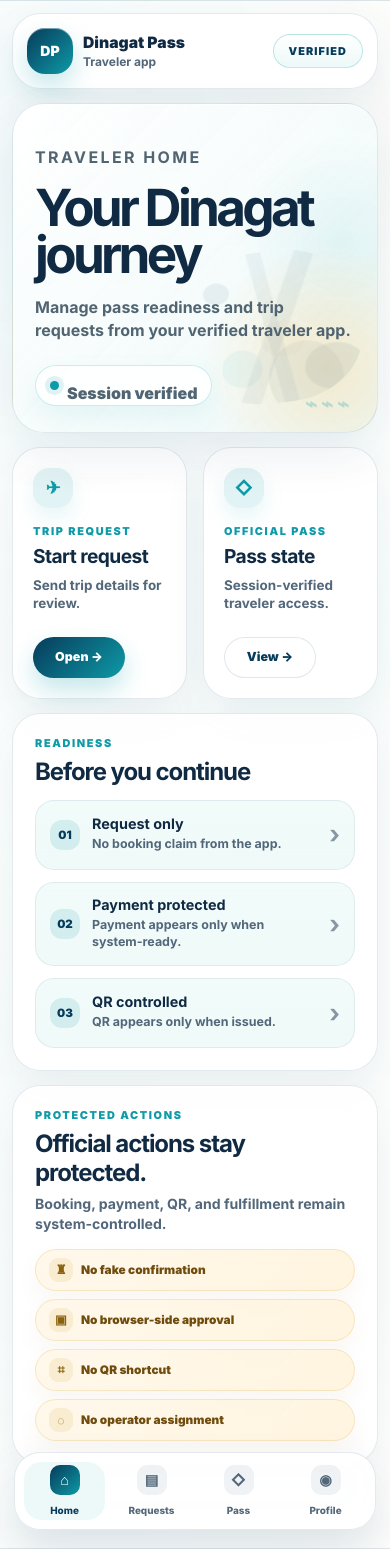
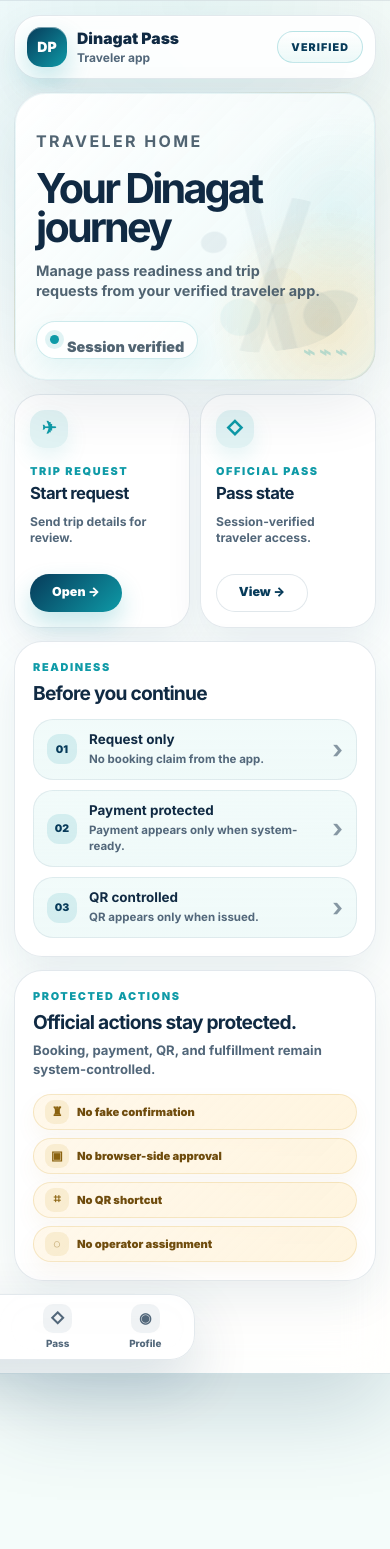
Before and after one commit to bayanihanplus/dinagat-pass, a Next.js app in the folder apps/web/: page /traveler/home in a window 390 px wide. After the commit the page ends 1374 px from the top, so only its background shows below. Built offline with nearby package versions, Linux system fonts and the light colour scheme.

Commit message:
style(traveler): polish home mobile baseline

```diff
--- a/apps/web/app/globals.css
+++ b/apps/web/app/globals.css
@@ -4178,3 +4178,183 @@ a {
     display: grid;
   }
 }
+/* DINAGAT PASS TRAVELER HOME ORIGINAL UI SURGICAL PREMIUM POLISH 01 */
+.dp-true-app-device {
+  gap: 13px;
+  padding: 14px 14px 92px;
+  background:
+    radial-gradient(circle at 50% 0%, rgba(14, 154, 167, 0.08), transparent 32%),
+    rgba(255, 255, 255, 0.72);
+  box-shadow: 0 34px 88px rgba(7, 59, 90, 0.19);
+}
+
+.dp-true-app-topbar {
+  min-height: 58px;
+  padding: 11px 12px;
+  border-radius: 25px;
+}
+
+.dp-true-app-mark {
+  width: 40px;
+  height: 40px;
+  border-radius: 15px;
+}
+
+.dp-true-app-session {
+  min-height: 32px;
+  padding: 0 13px;
+  font-size: 0.67rem;
+}
+
+.dp-true-app-pass {
+  min-height: 240px;
+  padding: 22px;
+  border-radius: 32px;
+  box-shadow:
+    inset 0 0 0 1px rgba(14, 154, 167, 0.08),
+    0 24px 60px rgba(16, 42, 67, 0.09);
+}
+
+.dp-true-app-pass h1 {
+  max-width: 300px;
+  font-size: clamp(2.55rem, 12.4vw, 3.2rem);
+  line-height: 0.94;
+  letter-spacing: -0.068em;
+}
+
+.dp-true-app-pass p:not(.dp-true-app-kicker) {
+  max-width: 285px;
+  font-size: 0.9rem;
+  line-height: 1.4;
+}
+
+.dp-true-app-pass-state {
+  margin-top: 18px;
+  min-height: 34px;
+  padding: 0 13px;
+  box-shadow: 0 12px 26px rgba(14, 154, 167, 0.08);
+}
+
+.dp-true-app-actions {
+  gap: 11px;
+}
+
+.dp-true-app-action-card {
+  min-height: 168px;
+  padding: 15px;
+  border-radius: 26px;
+  box-shadow: 0 16px 38px rgba(7, 59, 90, 0.075);
+}
+
+.dp-true-app-action-icon {
+  width: 38px;
+  height: 38px;
+  border-radius: 15px;
+}
+
+.dp-true-app-action-card h2 {
+  font-size: 1.04rem;
+  letter-spacing: -0.035em;
+}
+
+.dp-true-app-action-card p:not(.dp-true-app-kicker) {
+  font-size: 0.76rem;
+  line-height: 1.36;
+}
+
+.dp-true-app-primary,
+.dp-true-app-secondary {
+  min-height: 38px;
+  padding: 0 15px;
+}
+
+.dp-true-app-card {
+  padding: 18px;
+  border-radius: 28px;
+  box-shadow: 0 18px 44px rgba(7, 59, 90, 0.078);
+}
+
+.dp-true-app-section-head h2 {
+  font-size: 1.2rem;
+  letter-spacing: -0.04em;
+}
+
+.dp-true-app-section-head p:not(.dp-true-app-kicker) {
+  max-width: 300px;
+  font-size: 0.82rem;
+  line-height: 1.42;
+}
+
+.dp-true-app-list {
+  gap: 10px;
+}
+
+.dp-true-app-list-item {
+  min-height: 60px;
+  padding: 12px 13px;
+  border-radius: 20px;
+}
+
+.dp-true-app-list-item span {
+  width: 30px;
+  height: 30px;
+  font-size: 0.66rem;
+}
+
+.dp-true-app-list-item h3 {
+  font-size: 0.84rem;
+}
+
+.dp-true-app-list-item p {
+  font-size: 0.72rem;
+}
+
+.dp-true-app-chip-grid {
+  gap: 8px;
+}
+
+.dp-true-app-chip-grid span {
+  min-height: 36px;
+  padding: 0 11px;
+  border-radius: 999px;
+  font-size: 0.7rem;
+}
+
+.dp-true-app-bottom-nav {
+  left: 14px;
+  right: 14px;
+  bottom: 13px;
+  min-height: 64px;
+  padding: 8px;
+  border-radius: 25px;
+  box-shadow: 0 24px 58px rgba(7, 59, 90, 0.16);
+}
+
+.dp-true-app-nav-item {
+  min-height: 48px;
+  border-radius: 18px;
+}
+
+.dp-true-app-nav-item strong {
+  width: 29px;
+  height: 29px;
+}
+
+@media (max-width: 420px) {
+  .dp-true-app-pass {
+    min-height: 228px;
+    padding: 21px;
+  }
+
+  .dp-true-app-pass h1 {
+    font-size: 2.58rem;
+  }
+
+  .dp-true-app-actions {
+    gap: 10px;
+  }
+
+  .dp-true-app-action-card {
+    min-height: 158px;
+  }
+}
```
